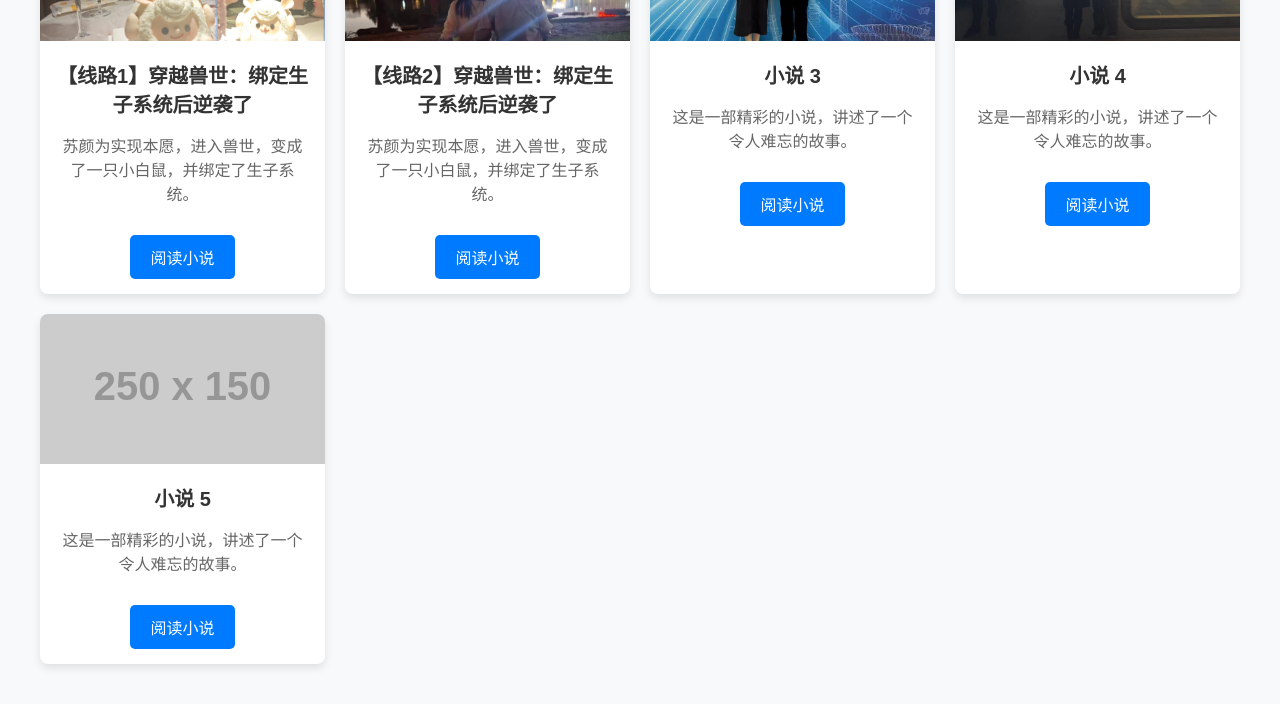
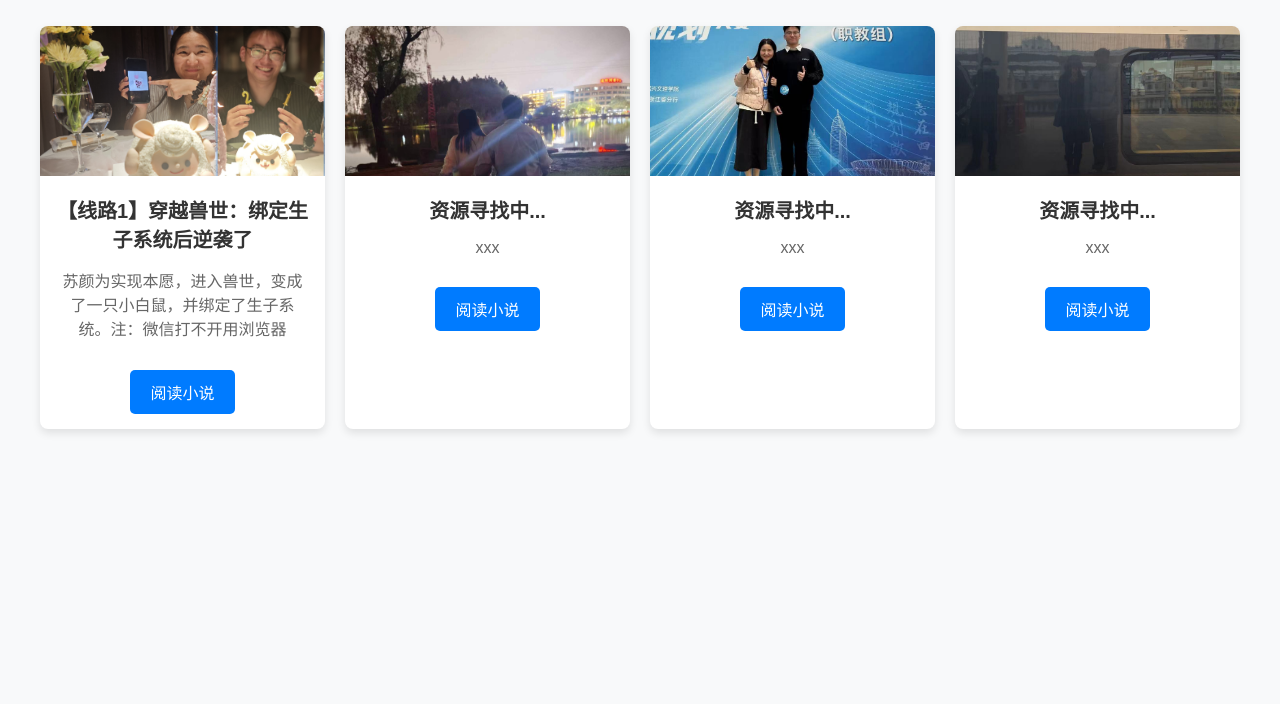
Before and after one commit to Whale-Yu/YunStore, a plain HTML site: page xiaoshuo.html in a window 1280 px wide. Shown: the part 236-940 px from the top of the page. After the commit the page ends 840 px from the top, so only its background shows below. Drawn offline with Linux system fonts and the light colour scheme; placeholder pictures from the web are drawn by us.

Commit message:
添加小说资源网页

```diff
--- a/xiaoshuo.html
+++ b/xiaoshuo.html
@@ -76,33 +76,28 @@
         <div class="card">
             <img src="assets/img_3.png" alt="小说1封面">
             <h2>【线路1】穿越兽世：绑定生子系统后逆袭了</h2>
-            <p>苏颜为实现本愿，进入兽世，变成了一只小白鼠，并绑定了生子系统。</p>
-            <a href="http://www.xiaoshubao.net/read/479403/" target="_blank">阅读小说</a>
+            <p>苏颜为实现本愿，进入兽世，变成了一只小白鼠，并绑定了生子系统。注：微信打不开用浏览器</p>
+            <a href="https://ixunshu.net/xs/18382703/zjml/3" target="_blank">阅读小说</a>
         </div>
         <div class="card">
             <img src="assets/img_2.png" alt="小说2封面">
-            <h2>【线路2】穿越兽世：绑定生子系统后逆袭了</h2>
-            <p>苏颜为实现本愿，进入兽世，变成了一只小白鼠，并绑定了生子系统。</p>
-            <a href="https://ixunshu.net/xs/18382703/zjml/3" target="_blank">阅读小说</a>
+            <h2>资源寻找中...</h2>
+            <p>xxx</p>
+            <a href="" target="_blank">阅读小说</a>
         </div>
         <div class="card">
             <img src="assets/img.png" alt="小说3封面">
-            <h2>小说 3</h2>
-            <p>这是一部精彩的小说，讲述了一个令人难忘的故事。</p>
-            <a href="https://link-to-novel-3.com" target="_blank">阅读小说</a>
+            <h2>资源寻找中...</h2>
+            <p>xxx</p>
+            <a href="" target="_blank">阅读小说</a>
         </div>
         <div class="card">
             <img src="assets/img_1.png" alt="小说4封面">
-            <h2>小说 4</h2>
-            <p>这是一部精彩的小说，讲述了一个令人难忘的故事。</p>
-            <a href="https://link-to-novel-4.com" target="_blank">阅读小说</a>
+            <h2>资源寻找中...</h2>
+            <p>xxx</p>
+            <a href="" target="_blank">阅读小说</a>
         </div>
-        <div class="card">
-            <img src="https://via.placeholder.com/250x150" alt="小说5封面">
-            <h2>小说 5</h2>
-            <p>这是一部精彩的小说，讲述了一个令人难忘的故事。</p>
-            <a href="https://link-to-novel-5.com" target="_blank">阅读小说</a>
-        </div>
+
         <!-- 可以根据需要继续添加更多卡片 -->
     </div>
 </body>
```
